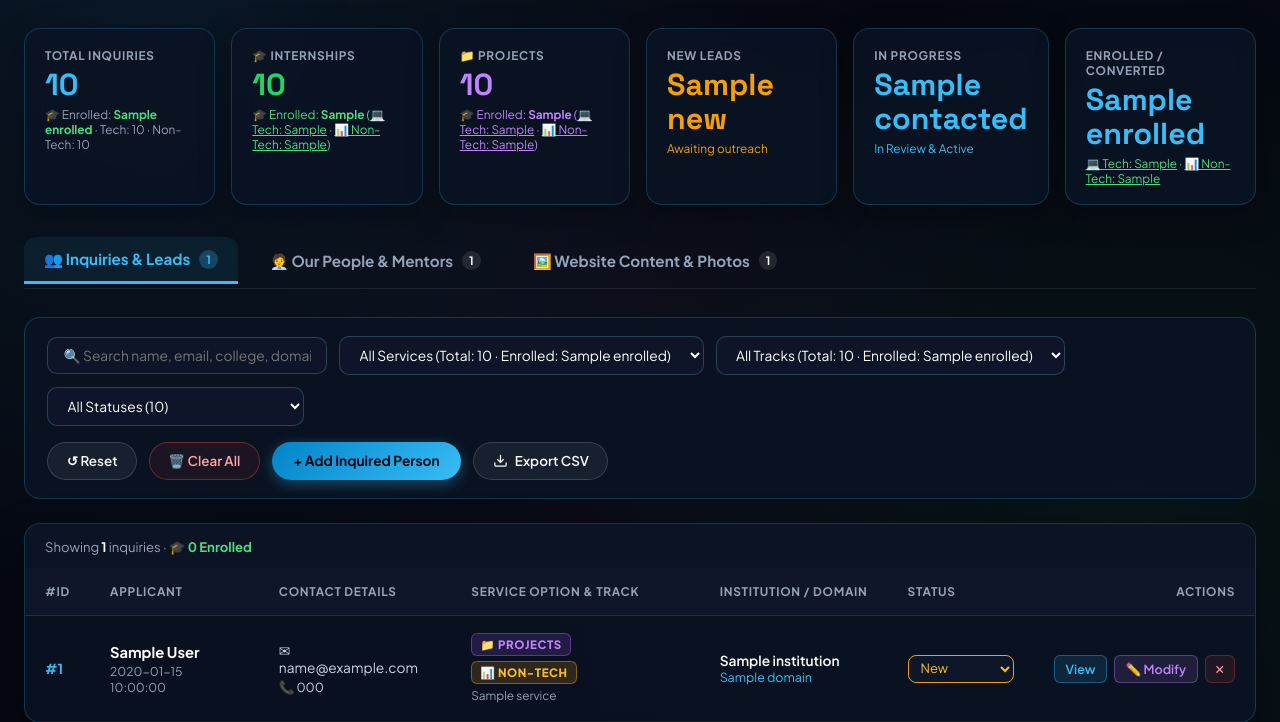
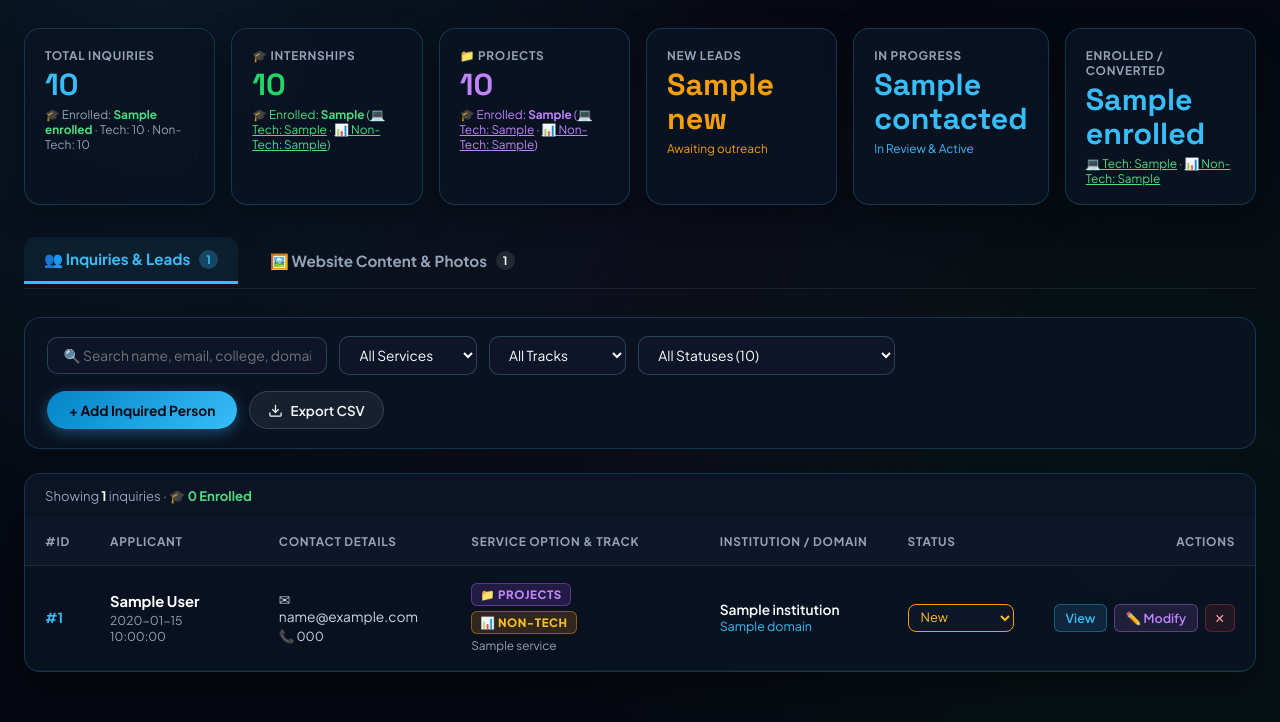
Before and after one commit to Hemanth2006-nov/Nevo-tech, a Flask app: template templates/admin.html in a window 1280 px wide. Shown: the part 68-790 px from the top of the page. Run offline with Flask 3, Linux system fonts and the light colour scheme; the template is opened without the code that fills it: most values are stand-ins (such as "Sample title", 1, 10 or a date in 2020); grey boxes marked "Sample" are stand-in pictures; some libraries are stand-ins or nearby versions.

Commit message:
refactor(admin): remove Our People tab, remove total/enrolled text from service & track options, and remove Reset & Clear All buttons

```diff
--- a/templates/admin.html
+++ b/templates/admin.html
@@ -1116,10 +1116,6 @@
         <span>👥 Inquiries &amp; Leads</span>
         <span class="tab-badge" id="badge-leads-count">{{ enquiries|length }}</span>
       </button>
-      <button type="button" class="tab-btn" onclick="switchTab('tab-team', this)">
-        <span>🧑‍💼 Our People &amp; Mentors</span>
-        <span class="tab-badge" id="badge-team-count">{{ team_members|length }}</span>
-      </button>
       <button type="button" class="tab-btn" onclick="switchTab('tab-showcase', this)">
         <span>🖼️ Website Content &amp; Photos</span>
         <span class="tab-badge" id="badge-showcase-count">{{ website_items|length }}</span>
@@ -1137,18 +1133,18 @@
         <div class="filter-group">
           <input type="text" id="search-input" class="toolbar-input" placeholder="🔍 Search name, email, college, domain..." value="{{ search or '' }}" oninput="applyFilters()">
 
-          <!-- OPTION 1: Internship vs Projects with Enrolled count -->
+          <!-- OPTION 1: Internship vs Projects -->
           <select id="category-filter" class="toolbar-select" onchange="applyFilters()">
-            <option value="">All Services (Total: {{ stats.total }} · Enrolled: {{ stats.enrolled }})</option>
-            <option value="internship" {% if category_filter == 'internship' %}selected{% endif %}>🎓 Internship (Total: {{ stats.internship_total }} · Enrolled: {{ stats.internship_enrolled }})</option>
-            <option value="projects" {% if category_filter == 'projects' %}selected{% endif %}>📁 Projects (Total: {{ stats.projects_total }} · Enrolled: {{ stats.projects_enrolled }})</option>
+            <option value="">All Services</option>
+            <option value="internship" {% if category_filter == 'internship' %}selected{% endif %}>🎓 Internship</option>
+            <option value="projects" {% if category_filter == 'projects' %}selected{% endif %}>📁 Projects</option>
           </select>
 
-          <!-- OPTION 2: Tech vs Non-Tech with Enrolled count -->
+          <!-- OPTION 2: Tech vs Non-Tech -->
           <select id="track-filter" class="toolbar-select" onchange="applyFilters()">
-            <option value="">All Tracks (Total: {{ stats.total }} · Enrolled: {{ stats.enrolled }})</option>
-            <option value="tech" {% if track_filter == 'tech' %}selected{% endif %}>💻 Tech (Total: {{ stats.tech_total }} · Enrolled: {{ stats.tech_enrolled }})</option>
-            <option value="nontech" {% if track_filter == 'nontech' %}selected{% endif %}>📊 Non-Tech (Total: {{ stats.nontech_total }} · Enrolled: {{ stats.nontech_enrolled }})</option>
+            <option value="">All Tracks</option>
+            <option value="tech" {% if track_filter == 'tech' %}selected{% endif %}>💻 Tech</option>
+            <option value="nontech" {% if track_filter == 'nontech' %}selected{% endif %}>📊 Non-Tech</option>
           </select>
 
           <!-- OPTION 3: Statuses with Live Counts -->
@@ -1164,14 +1160,6 @@
         </div>
 
         <div class="toolbar-actions">
-          <button type="button" class="btn-secondary-action" onclick="resetAllFilters()" title="Reset all dropdowns and search">
-            <span>↺ Reset</span>
-          </button>
-
-          <button type="button" class="btn-secondary-action" onclick="clearAllEnquiries()" title="Clear and purge all inquiries from dashboard" style="color: #fca5a5; border-color: rgba(239, 68, 68, 0.4); background: rgba(239, 68, 68, 0.08);">
-            <span>🗑️ Clear All</span>
-          </button>
-
           <button type="button" class="btn-primary-action" onclick="openAddEnquiryModal()">
             <span>+ Add Inquired Person</span>
           </button>
@@ -1283,66 +1271,7 @@
     </div>
 
 
-    <!-- ===================================================================
-         TAB 2: OUR PEOPLE & TEAM MEMBERS ("Adding new peoples")
-         =================================================================== -->
-    <div id="tab-team" class="tab-pane">
-      <div class="pane-header">
-        <div class="pane-title-group">
-          <h2>Our People &amp; Mentors</h2>
-          <p>Add, edit, and organize leadership, technical mentors, and researchers displayed on the website.</p>
-        </div>
-        <button type="button" class="btn-primary-action" onclick="openAddTeamModal()">
-          <span>+ Add New Person</span>
-        </button>
-      </div>
-
-      <!-- Team Members Grid -->
-      <div class="cards-grid" id="team-cards-grid">
-        {% if team_members and team_members|length > 0 %}
-          {% for member in team_members %}
-          <div class="grid-card" id="team-card-{{ member.id }}">
-            <div>
-              <div class="team-avatar-container">
-                <img src="{{ member.photo_url or '/assets/mentor-rajesh.svg' }}" alt="{{ member.name }}" class="team-avatar-frame" id="team-img-{{ member.id }}" onerror="this.src='/assets/mentor-rajesh.svg'">
-                <div class="team-header-info">
-                  <h3 class="team-name" id="team-name-{{ member.id }}">{{ member.name }}</h3>
-                  <div class="team-role" id="team-role-{{ member.id }}">{{ member.role }}</div>
-                  <span class="team-dept-pill" id="team-dept-{{ member.id }}">{{ member.department or 'General Track' }}</span>
-                </div>
-              </div>
-
-              <p class="team-bio" id="team-bio-{{ member.id }}">{{ member.bio or 'Experienced professional and academic mentor at NEVO TECH.' }}</p>
-
-              <div class="team-contacts">
-                <div>✉ Email: <a href="mailto:{{ member.email }}" id="team-email-{{ member.id }}">{{ member.email or 'Not listed' }}</a></div>
-                {% if member.linkedin_url %}
-                <div>🔗 LinkedIn: <a href="{{ member.linkedin_url }}" target="_blank" rel="noopener noreferrer">Profile &nearr;</a></div>
-                {% endif %}
-              </div>
-            </div>
-
-            <div class="card-footer-bar">
-              <span class="active-indicator {{ 'active' if member.is_active else 'inactive' }}" id="team-status-{{ member.id }}">
-                <span class="active-dot"></span>
-                <span>{{ 'Visible on Website' if member.is_active else 'Hidden' }}</span>
-              </span>
-              <div class="table-actions">
-                <button type="button" class="btn-action-edit" onclick="openEditTeamModal({{ member.id }})">✏️ Edit</button>
-                <button type="button" class="btn-action-delete" onclick="deleteTeamMember({{ member.id }})">✕</button>
-              </div>
-            </div>
-          </div>
-          {% endfor %}
-        {% else %}
-          <div style="grid-column: 1 / -1; text-align: center; padding: 4rem; background: var(--card-bg); border-radius: 16px; border: 1px solid var(--card-border);">
-            <div style="font-size: 2.2rem; margin-bottom: 0.5rem;">🧑‍💼</div>
-            <div style="font-size: 1.15rem; font-weight: 700; color: #ffffff;">No Team Members Found</div>
-            <div style="font-size: 0.85rem; color: var(--text-muted); margin-top: 0.25rem;">Click "+ Add New Person" above to add leadership, mentors, or staff with photos.</div>
-          </div>
-        {% endif %}
-      </div>
-    </div>
+
 
 
     <!-- ===================================================================
```
Also changed, not shown: tests/test_new_features.py (+1 -1 lines).
